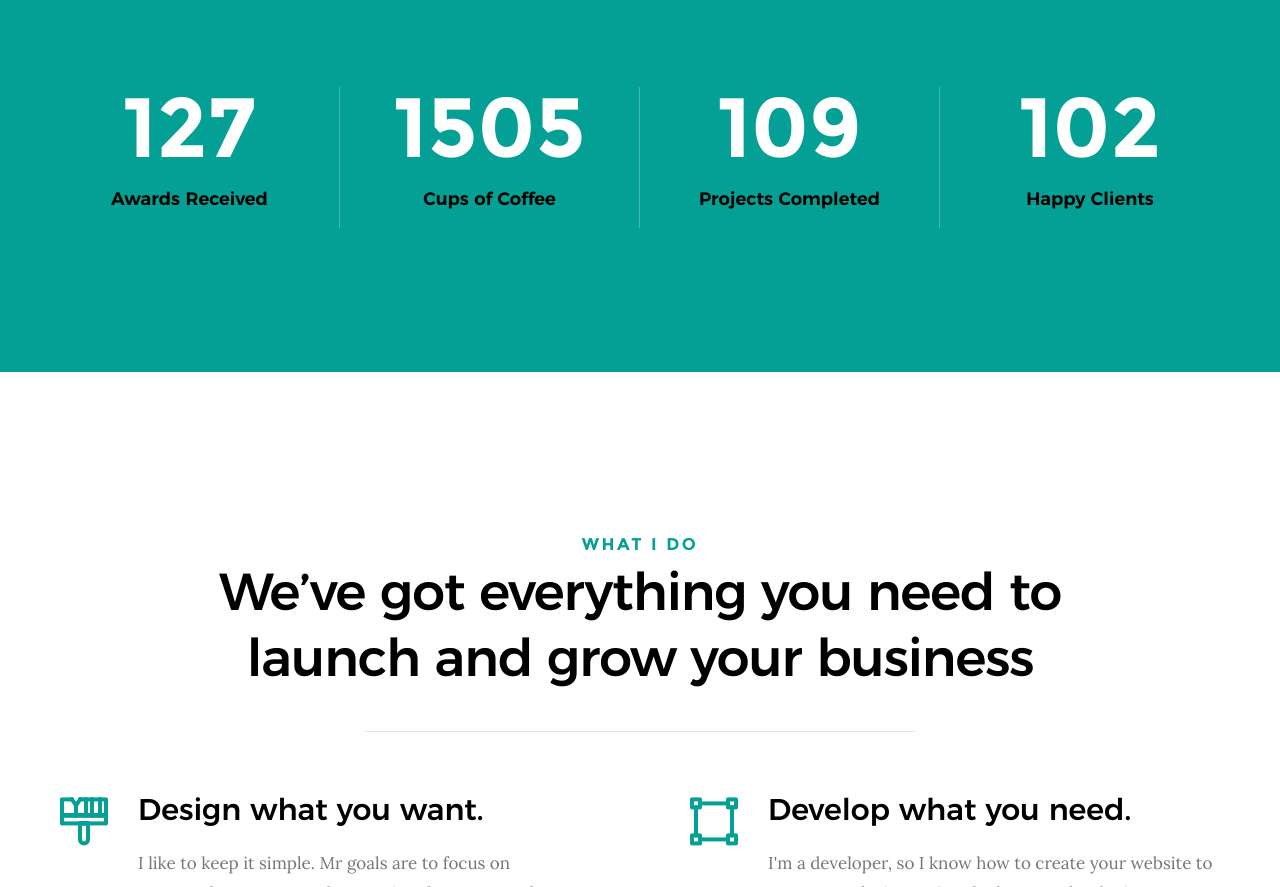
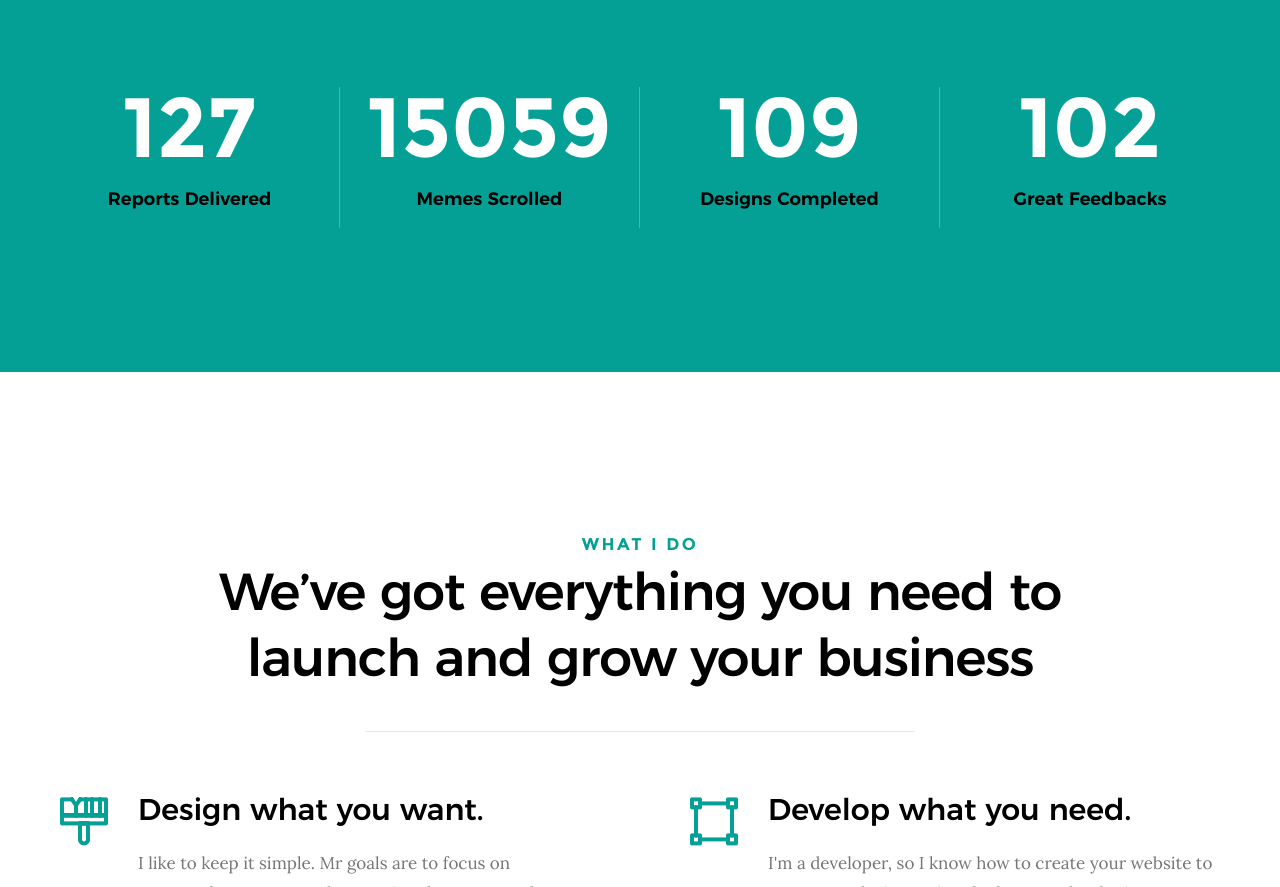
Before and after one commit to thegeekyfreak/geeky-pad, a plain HTML site: page index.html in a window 1280 px wide. Shown: the part 1366-2253 px from the top of the page. Drawn offline with Linux system fonts and the light colour scheme; files whose address does not match are found by name.

Commit message:
Update index.html

```diff
--- a/index.html
+++ b/index.html
@@ -297,19 +297,19 @@
         <div class="row about-stats stats block-1-4 block-m-1-2 block-mob-full" data-aos="fade-up">
             <div class="col-block stats__col ">
                 <div class="stats__count">127</div>
-                <h5>Awards Received</h5>
+                <h5>Reports Delivered</h5>
             </div>
             <div class="col-block stats__col">
-                <div class="stats__count">1505</div>
-                <h5>Cups of Coffee</h5>
+                <div class="stats__count">15059</div>
+                <h5>Memes Scrolled</h5>
             </div>
             <div class="col-block stats__col">
                 <div class="stats__count">109</div>
-                <h5>Projects Completed</h5>
+                <h5>Designs Completed</h5>
             </div>
             <div class="col-block stats__col">
                 <div class="stats__count">102</div>
-                <h5>Happy Clients</h5>
+                <h5>Great Feedbacks</h5>
             </div>
         </div>
         <div class="about__line"></div>
```
